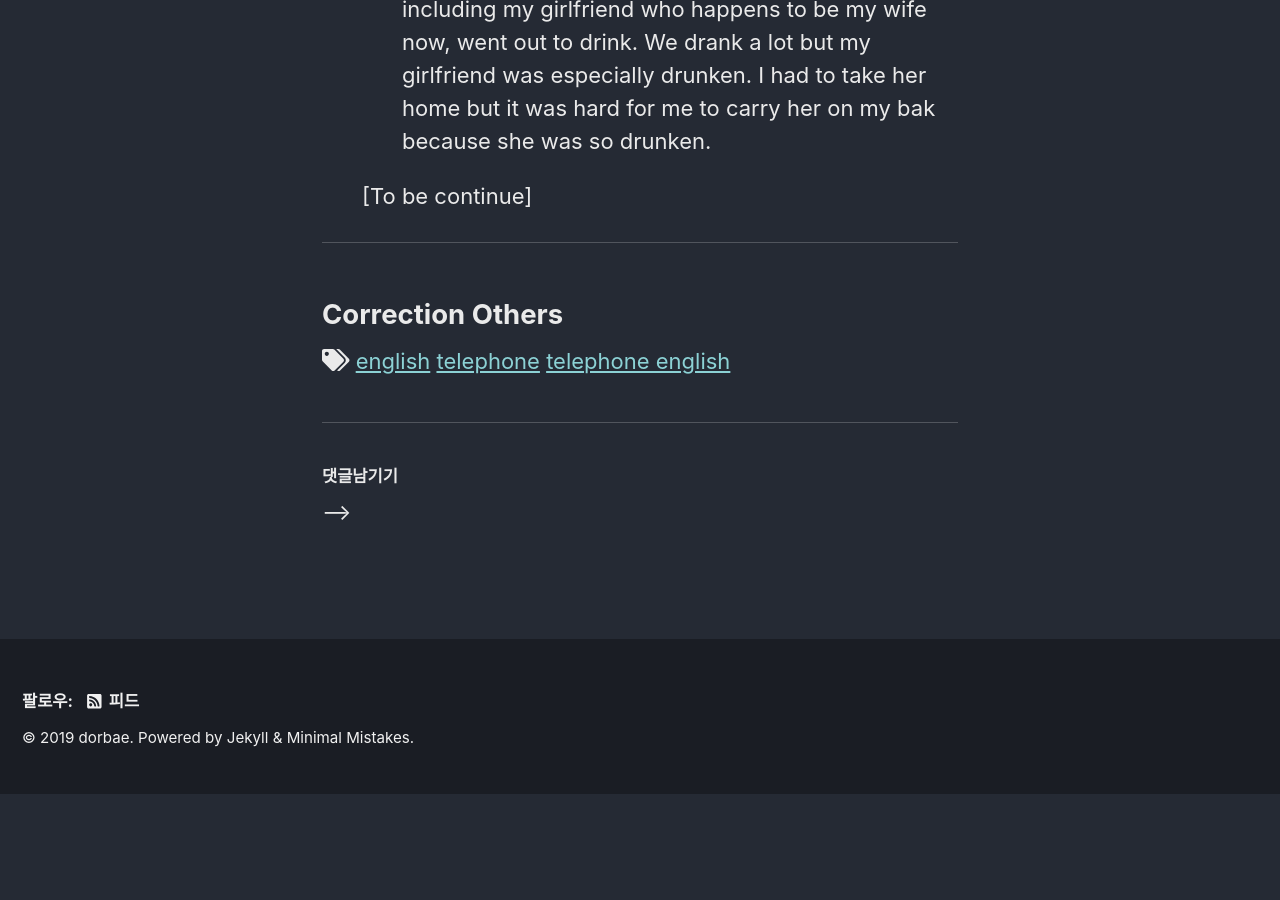
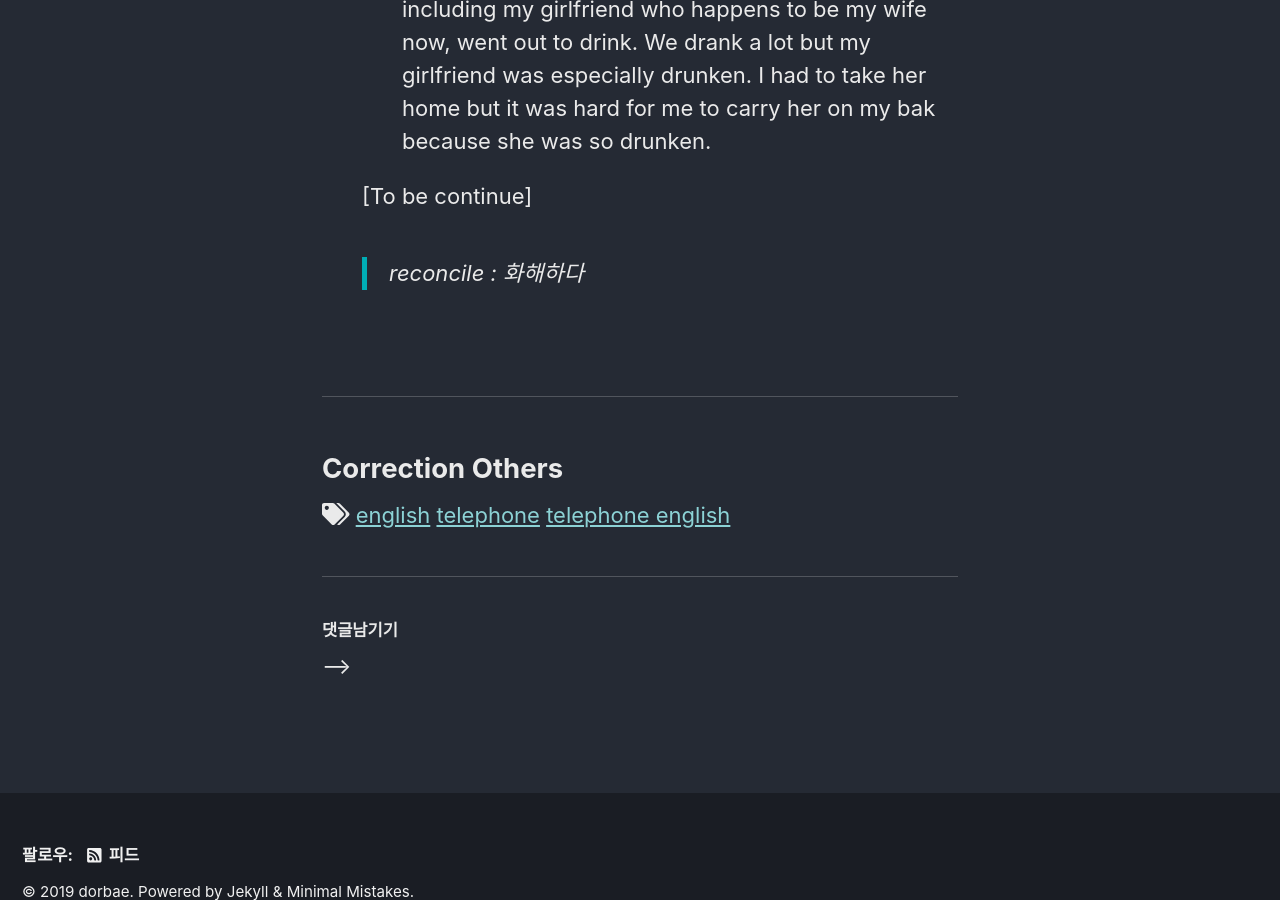
Before and after one commit to dorbae/dorbae.github.io, a Jekyll site: the page built from _posts/2019-04-30-english-telephone-021.md, in a window 1280 px wide and 900 px high, scrolled down 4427 px. Built offline with Jekyll 4.4.1, drawn with Linux system fonts in a browser that asks for light colours; cached includes are drawn as plain includes; nearby versions of some CDN libraries; comment, search, counter and statistics services are not loaded; before the commit the page ends 5221 px from its top, so only the background shows below that.

Commit message:
Update 2019-04-30-english-telephone-021.md

```diff
--- a/_posts/2019-04-30-english-telephone-021.md
+++ b/_posts/2019-04-30-english-telephone-021.md
@@ -86,6 +86,10 @@ sitemap :
 
     [To be continue]
 
+    > reconcile : 화해하다
+
+<br />
+
 ------
 
 ## Correction Others
```
